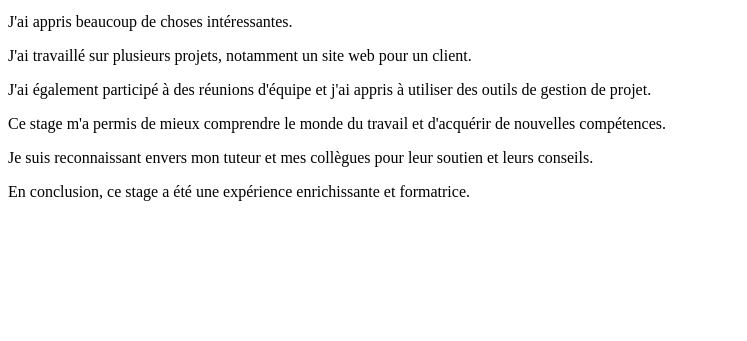
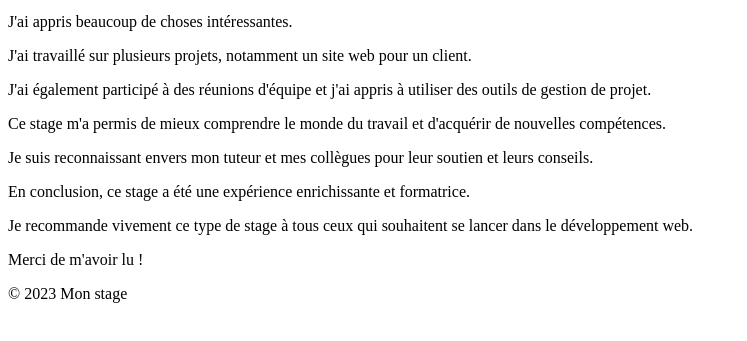
Before and after one commit to TotoD3V/Stage_seconde, a plain HTML site: page index.html in a window 1280 px wide. Shown: the part 101-442 px from the top of the page, without its empty margins (0-747 px from the left). Drawn offline with Linux system fonts and the light colour scheme.

Commit message:
Ajout crédits

```diff
--- a/index.html
+++ b/index.html
@@ -13,5 +13,10 @@
     <p>Ce stage m'a permis de mieux comprendre le monde du travail et d'acquérir de nouvelles compétences.</p>
     <p>Je suis reconnaissant envers mon tuteur et mes collègues pour leur soutien et leurs conseils.</p>
     <p>En conclusion, ce stage a été une expérience enrichissante et formatrice.</p>
+    <p>Je recommande vivement ce type de stage à tous ceux qui souhaitent se lancer dans le développement web.</p>
+    <p>Merci de m'avoir lu !</p>
+    <footer>
+        <p>© 2023 Mon stage</p>
+    </footer>
 </body>
 </html>
```
